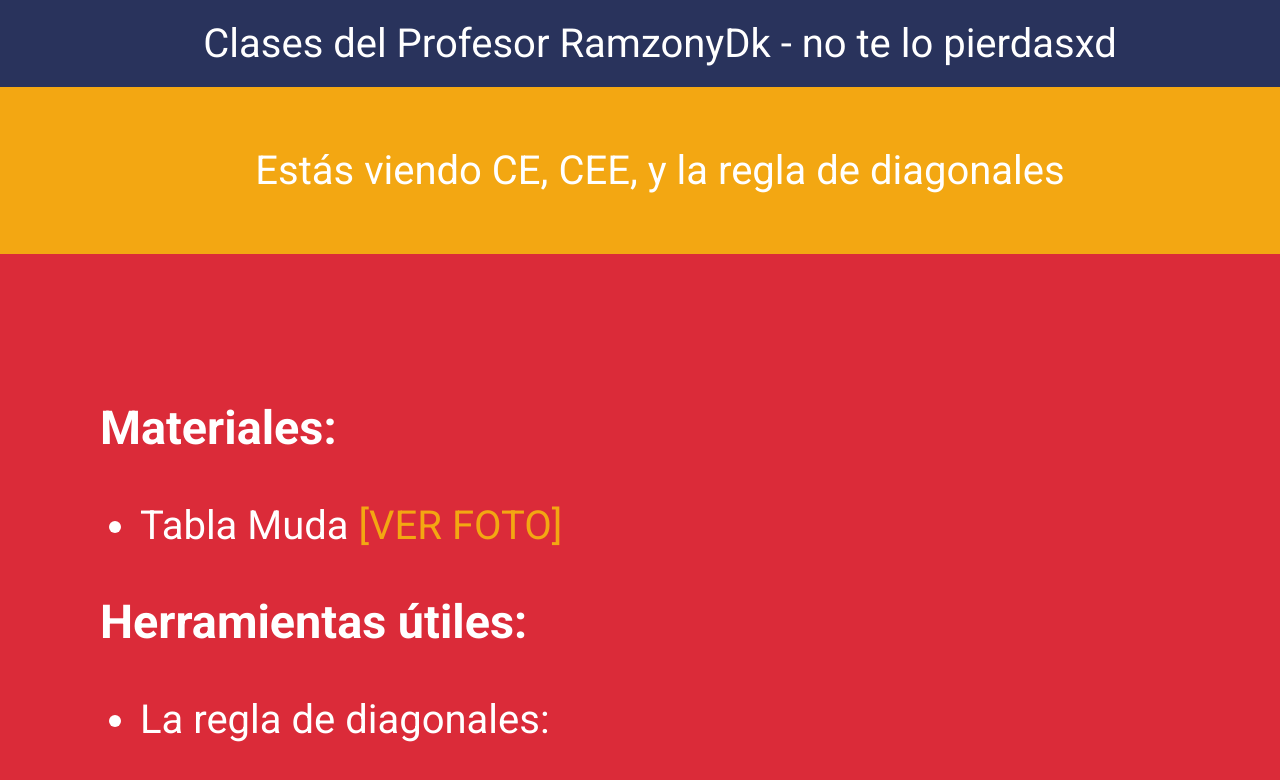
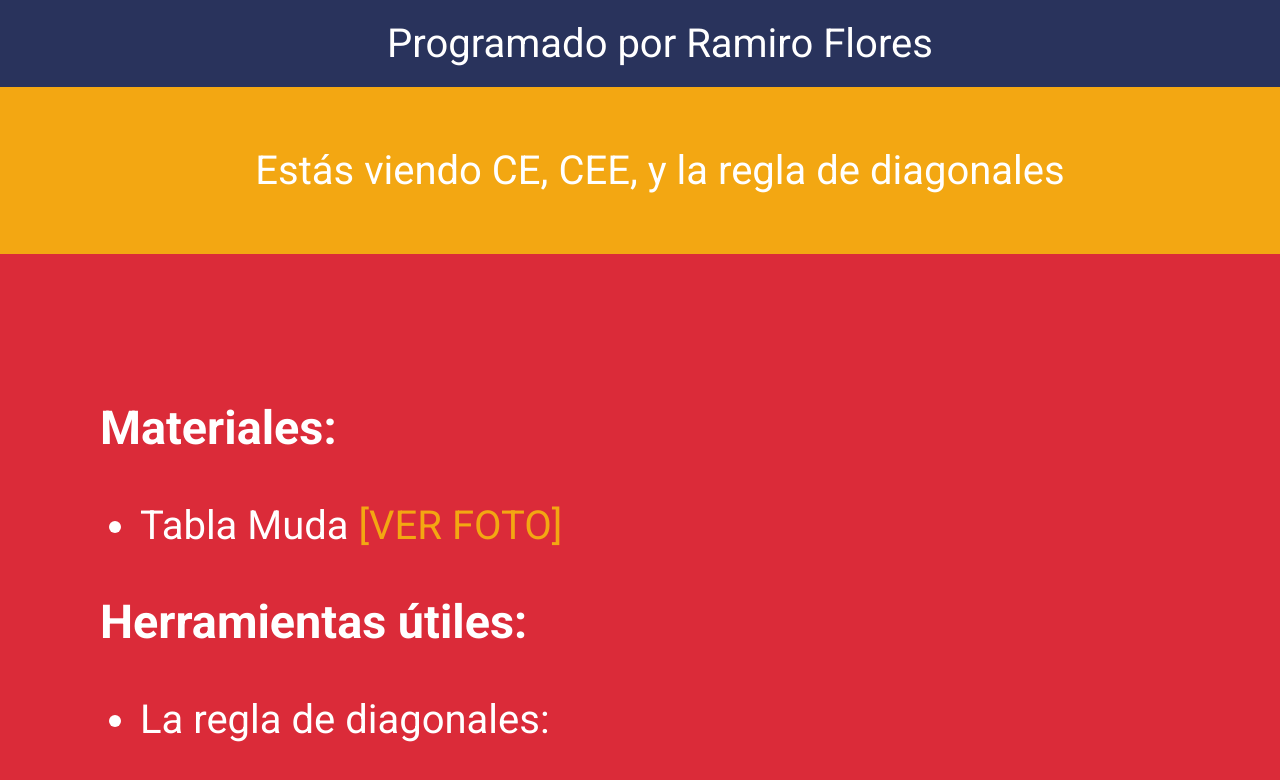
Before and after one commit to raflorez/OctavoNIvel, a plain HTML site: page index.html in a window 1280 px wide. Shown: the top 780 px of the page. Drawn offline with Linux system fonts and the light colour scheme.

Commit message:
Update index.html

```diff
--- a/index.html
+++ b/index.html
@@ -20,7 +20,7 @@
 <body style=" margin-right: 0px !important;
   margin-left: 0px !important;;">
 
-    <div class="div1 colorA">Clases del Profesor RamzonyDk - no te lo pierdasxd</div>
+    <div class="div1 colorA">Programado por Ramiro Flores</div>
     <div class="div1 colorNN">
         <p id="pe">Estás viendo CE, CEE, y la regla de diagonales </p>
 
```
